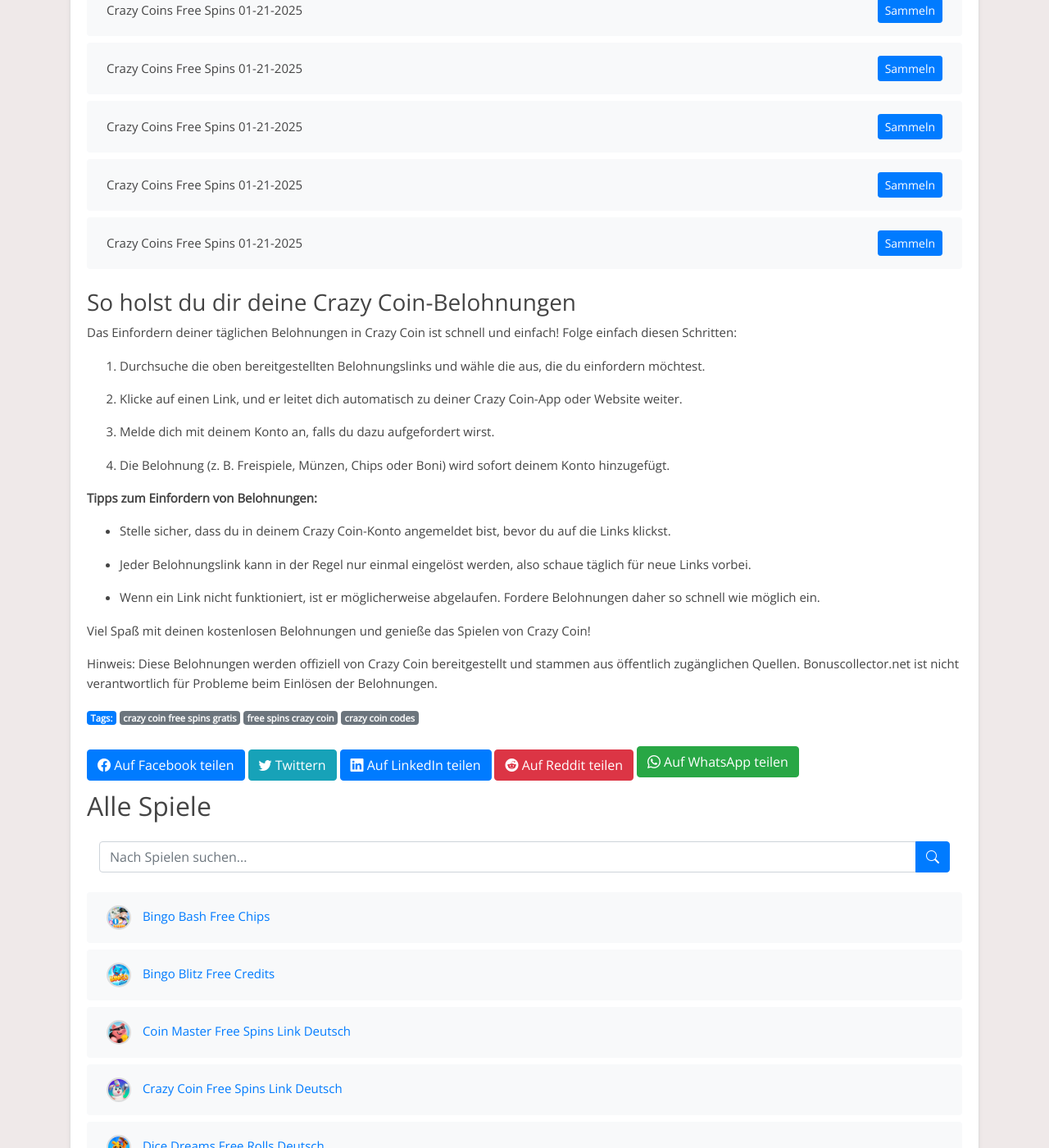
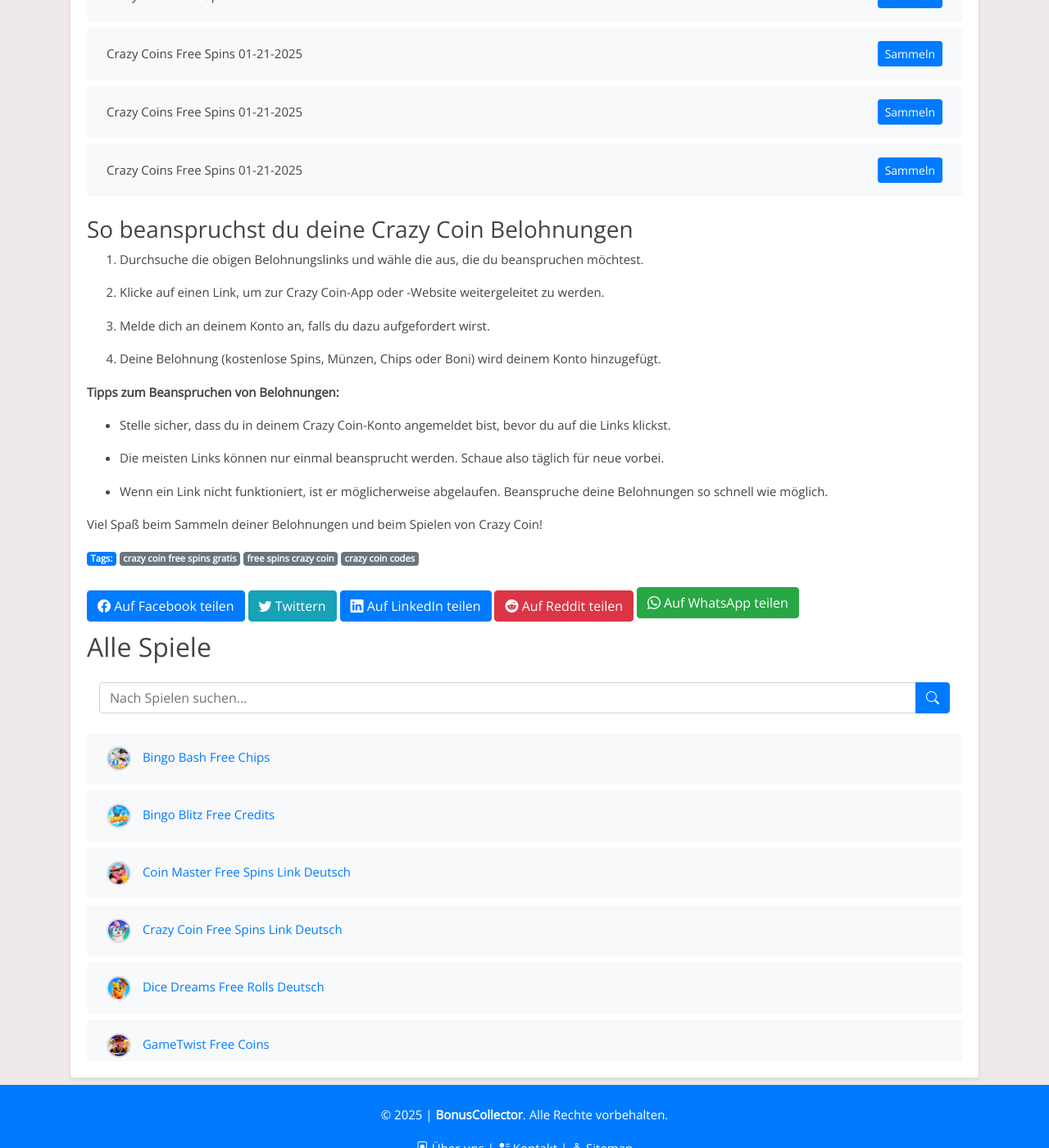
Before and after one commit to Prollad99/bs-de, a Jekyll site: the page built from _posts/2025-01-20-crazy-coin.md, in a window 1280 px wide and 1400 px high, scrolled down 3128 px. Shown: the whole window at 82% size. Built offline with Jekyll 4.4.1, drawn with Linux system fonts in a browser that asks for light colours; some of the changed text lies outside the part shown.

Commit message:
Update crazy-coin reward links, content, and modification timestamp

```diff
--- a/_includes/crazy-coin_footer.html
+++ b/_includes/crazy-coin_footer.html
@@ -1,27 +1,22 @@
-### So holst du dir deine Crazy Coin-Belohnungen
+### So beanspruchst du deine Crazy Coin Belohnungen
 
 
-Das Einfordern deiner täglichen Belohnungen in Crazy Coin ist schnell und einfach! Folge einfach diesen Schritten:
+1. Durchsuche die obigen Belohnungslinks und wähle die aus, die du beanspruchen möchtest.
 
-1. Durchsuche die oben bereitgestellten Belohnungslinks und wähle die aus, die du einfordern möchtest.
+2. Klicke auf einen Link, um zur Crazy Coin-App oder -Website weitergeleitet zu werden.
 
-2. Klicke auf einen Link, und er leitet dich automatisch zu deiner Crazy Coin-App oder Website weiter.
+3. Melde dich an deinem Konto an, falls du dazu aufgefordert wirst.
 
-3. Melde dich mit deinem Konto an, falls du dazu aufgefordert wirst.
-
-4. Die Belohnung (z. B. Freispiele, Münzen, Chips oder Boni) wird sofort deinem Konto hinzugefügt.
+4. Deine Belohnung (kostenlose Spins, Münzen, Chips oder Boni) wird deinem Konto hinzugefügt.
 
 
-**Tipps zum Einfordern von Belohnungen:**
+**Tipps zum Beanspruchen von Belohnungen:**
 
 - Stelle sicher, dass du in deinem Crazy Coin-Konto angemeldet bist, bevor du auf die Links klickst.
 
-- Jeder Belohnungslink kann in der Regel nur einmal eingelöst werden, also schaue täglich für neue Links vorbei.
+- Die meisten Links können nur einmal beansprucht werden. Schaue also täglich für neue vorbei.
 
-- Wenn ein Link nicht funktioniert, ist er möglicherweise abgelaufen. Fordere Belohnungen daher so schnell wie möglich ein.
+- Wenn ein Link nicht funktioniert, ist er möglicherweise abgelaufen. Beanspruche deine Belohnungen so schnell wie möglich.
 
 
-Viel Spaß mit deinen kostenlosen Belohnungen und genieße das Spielen von Crazy Coin!
-
-
-Hinweis: Diese Belohnungen werden offiziell von Crazy Coin bereitgestellt und stammen aus öffentlich zugänglichen Quellen. Bonuscollector.net ist nicht verantwortlich für Probleme beim Einlösen der Belohnungen.
+Viel Spaß beim Sammeln deiner Belohnungen und beim Spielen von Crazy Coin!
--- a/_includes/crazy-coin_post.html
+++ b/_includes/crazy-coin_post.html
@@ -1,13 +1,10 @@
-Entdecke tägliche Crazy Coin-Belohnungen!
+Entdecke tägliche Crazy Coin Belohnungen!
 
 
-Bist du ein Fan von Crazy Coin und möchtest dein Spielerlebnis verbessern? Du bist hier genau richtig! Diese Seite ist allen Crazy Coin-Enthusiasten gewidmet, die täglich kostenlose Belohnungen einfordern möchten. Hier findest du die neuesten Links, um Freispiele, Münzen, Chips und andere spannende Boni zu sammeln, damit du das Spiel noch mehr genießen kannst.
+Bist du ein Fan von Crazy Coin, der sein Spielerlebnis verbessern möchte? Du bist hier genau richtig! Diese Seite ist allen Crazy Coin-Fans gewidmet, die kostenlose tägliche Belohnungen sammeln möchten.
 
 
-Crazy Coin ist ein unterhaltsames Spiel, das von Millionen geliebt wird. Ob du höhere Level erreichen oder einfach nur den Nervenkitzel genießen möchtest – unsere täglichen Belohnungslinks halten dich im Spiel.
+Hinweis: Crazy Coin ist eine kostenlose App, die zu Unterhaltungszwecken entwickelt wurde. Bonuscollector.de ist eine unabhängige Plattform und steht nicht in Verbindung mit den Entwicklern oder Eigentümern des Spiels.
 
 
-Hinweis: Crazy Coin ist eine kostenlose App, die ausschließlich zu Unterhaltungszwecken entwickelt wurde. Bonuscollector.net ist eine unabhängige Plattform und steht in keiner Verbindung zu den Entwicklern oder Eigentümern von Crazy Coin.
-
-
-Schau täglich vorbei, um sicherzustellen, dass du keine Belohnung verpasst!
+Komm täglich vorbei, damit du keine Belohnungen verpasst!
```
